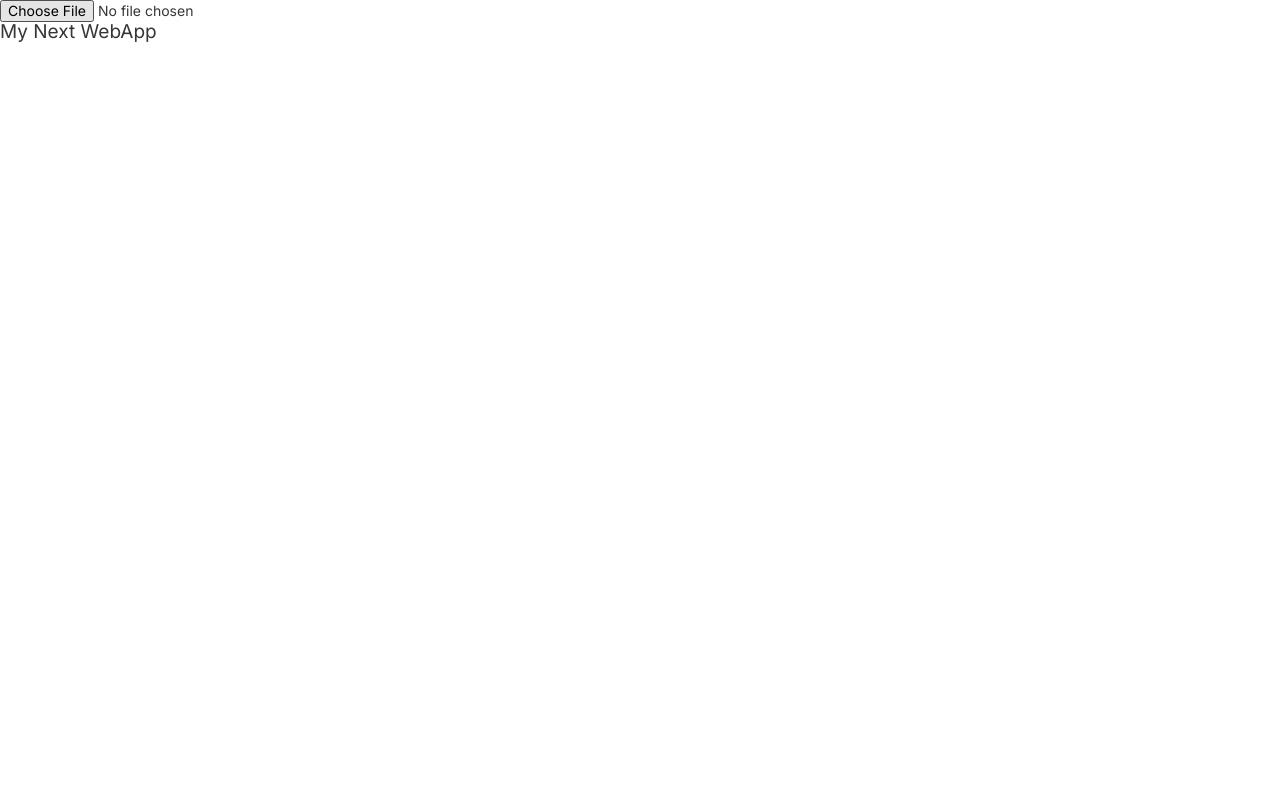
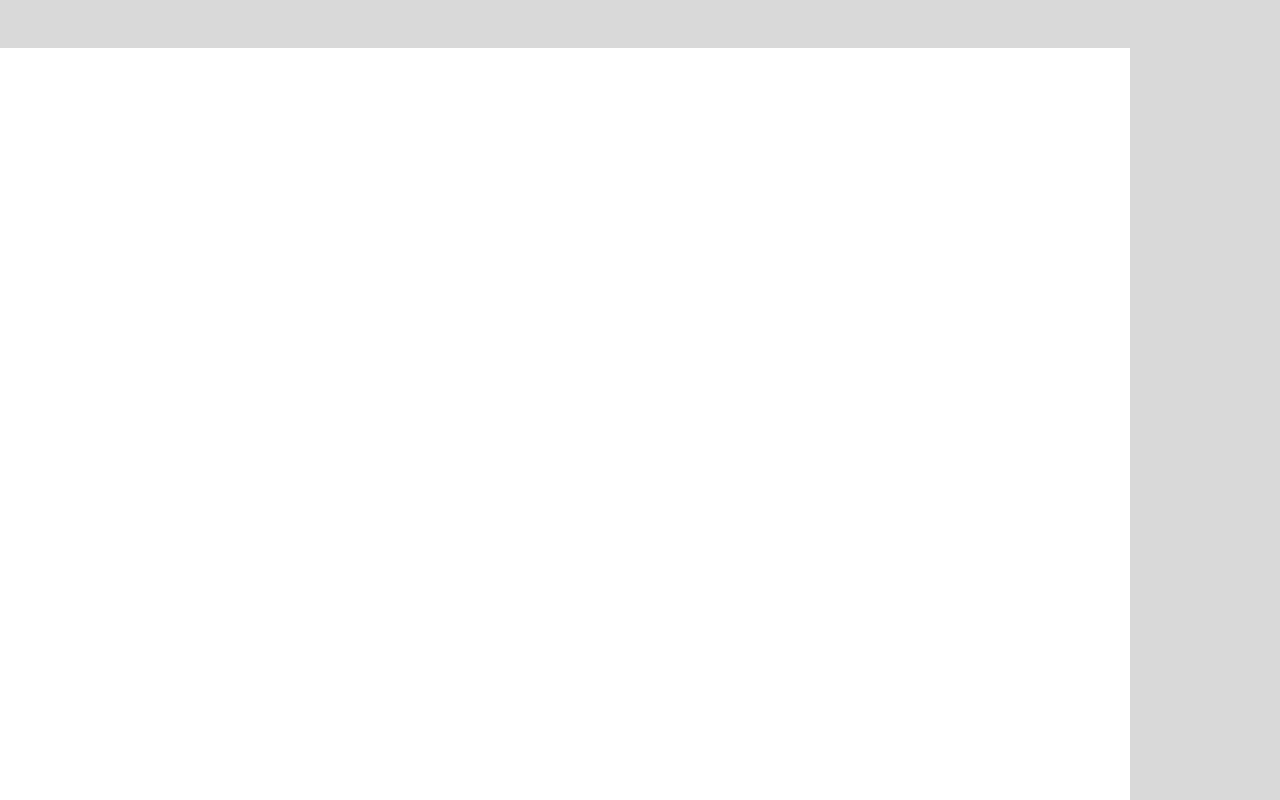
Before and after one commit to minyki-1/Odda-Lab, a Next.js app: page /create/1 in a window 1280 px wide. Built offline with nearby package versions, Linux system fonts and the light colour scheme.

Commit message:
create 페이지 기본 틀

```diff
--- a/src/css/globals.ts
+++ b/src/css/globals.ts
@@ -53,7 +53,7 @@ export const GlobalStyle = createGlobalStyle`
     height:65px;
     cursor:grabbing;
     position: absolute;
-    z-index: 100;
+    z-index: 1;
     border-radius: 100px;
     background-color: white;
     background-position: center center;
--- a/src/pages/create/[id].tsx
+++ b/src/pages/create/[id].tsx
@@ -3,8 +3,12 @@ import styled from 'styled-components'
 export default function Create() {
   return (
     <Container>
-      <input type='file' />
-      <h1>My Next WebApp</h1>
+      <Header></Header>
+      <Main>
+        <Contents></Contents>
+        <Combine></Combine>
+        <Ad></Ad>
+      </Main>
     </Container>
   )
 }
@@ -12,4 +16,26 @@ export default function Create() {
 const Container = styled.div`
   width:100vw;
   min-height:100vh;
+  display:flex;
+  flex-direction: column;
 `
+const Header = styled.div`
+  width:100%;
+  height:48px;
+  background-color: #D9D9D9;
+`
+const Main = styled.div`
+  display:flex;
+  width:100%;
+  flex:1;
+`
+const Contents = styled.div`
+  width:50%;
+`
+const Combine = styled.div`
+  flex:1;
+`
+const Ad = styled.div`
+  width:150px;
+  background-color: #D9D9D9;
+`
--- a/src/pages/play/[id].tsx
+++ b/src/pages/play/[id].tsx
@@ -98,10 +98,12 @@ export default function Play() {
           target.remove()
         }
         newObj.style.cursor = "grab"
+        newObj.style.zIndex = "1"
         target.removeEventListener(moveEventName, handleMove);
       }
       newObj.addEventListener(startEventName, (e) => {
         newObj.style.cursor = "grabbing"
+        newObj.style.zIndex = "100"
         const { x, y } = getLocate(e)
         newObj.style.left = x - 65 / 2 + "px"
         newObj.style.top = y - 65 / 2 + "px"
```
